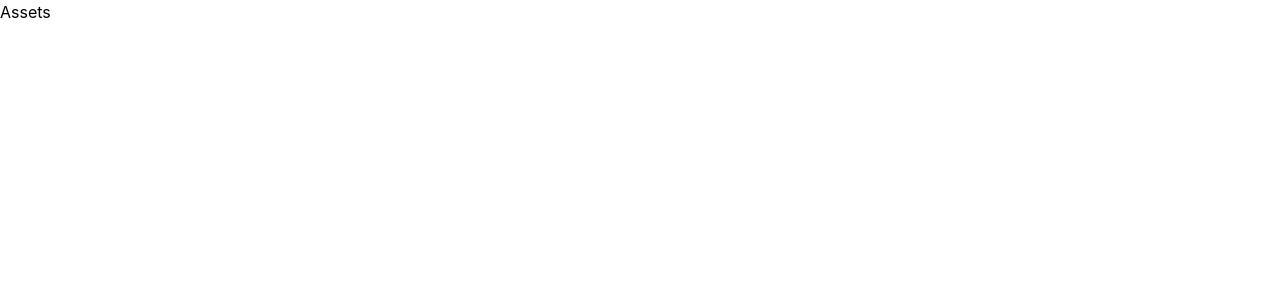
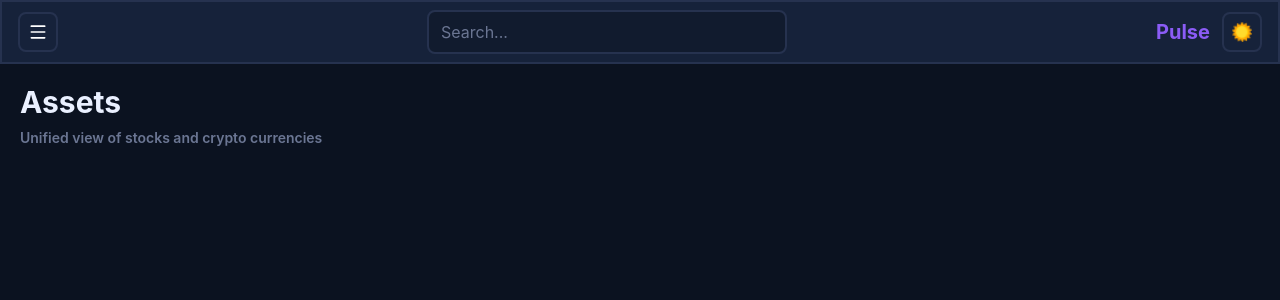
Before and after one commit to sabaPhruidze/web-pulse-frontend-assignment, a React (Vite) app in the folder frontend/: page /assets in a window 1280 px wide. Shown: the top 300 px of the page. Built offline with nearby package versions, Linux system fonts and the light colour scheme.

Commit message:
update(SectionCard): moved outside the header , since it will be necessary in other components. additionally started creating assets and because of similarities, I am moving it to different component in layout

```diff
--- a/frontend/src/pages/Assets.tsx
+++ b/frontend/src/pages/Assets.tsx
@@ -1,7 +1,18 @@
 import React from "react";
+import Header from "../components/header/Header";
 
 function Assets() {
-  return <div>Assets</div>;
+  return (
+    <div className="bg-pulse-bg min-h-screen">
+      <Header />
+      <div className="p-5">
+        <h1 className="text-3xl font-bold text-pulse-text mb-2">Assets</h1>
+        <p className="text-sm text-pulse-soft font-semibold">
+          Unified view of stocks and crypto currencies
+        </p>
+      </div>
+    </div>
+  );
 }
 
 export default Assets;
--- a/frontend/src/pages/dashboard/ActiveAlertsCard.tsx
+++ b/frontend/src/pages/dashboard/ActiveAlertsCard.tsx
@@ -1,4 +1,4 @@
-import SectionCard from "../../components/header/ui/SectionCard";
+import SectionCard from "../../components/ui/SectionCard";
 import type { Alerts } from "../../types/alerts";
 import { badgeClassBySeverity } from "../../lib/badges";
 import { formatTimesSTamp } from "../../lib/format";
--- a/frontend/src/pages/dashboard/LatestNewsCard.tsx
+++ b/frontend/src/pages/dashboard/LatestNewsCard.tsx
@@ -1,4 +1,4 @@
-import SectionCard from "../../components/header/ui/SectionCard";
+import SectionCard from "../../components/ui/SectionCard";
 import type { News } from "../../types/news";
 import { formatTimesSTamp } from "../../lib/format";
 import { badgeClassByCategory, badgeClassByImpact } from "../../lib/badges";
--- a/frontend/src/pages/dashboard/PortfolioSummaryCard.tsx
+++ b/frontend/src/pages/dashboard/PortfolioSummaryCard.tsx
@@ -1,4 +1,4 @@
-import SectionCard from "../../components/header/ui/SectionCard";
+import SectionCard from "../../components/ui/SectionCard";
 import type { Data } from "../../types/portfolio";
 
 type Props = {
--- a/frontend/src/pages/dashboard/TopMoversCard.tsx
+++ b/frontend/src/pages/dashboard/TopMoversCard.tsx
@@ -1,4 +1,4 @@
-import SectionCard from "../../components/header/ui/SectionCard";
+import SectionCard from "../../components/ui/SectionCard";
 import type { TopMover } from "../../types/assets";
 
 type Props = {
```
Also changed, not shown: frontend/src/components/ui/SectionCard.tsx (renamed from frontend/src/components/header/ui/SectionCard.tsx).
